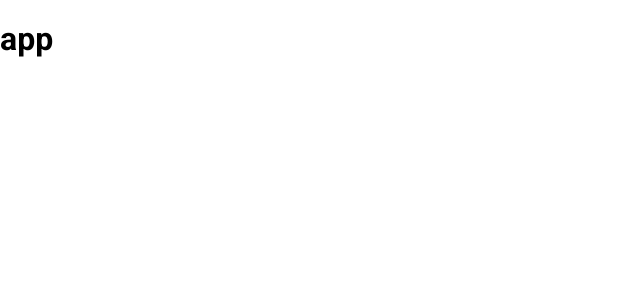
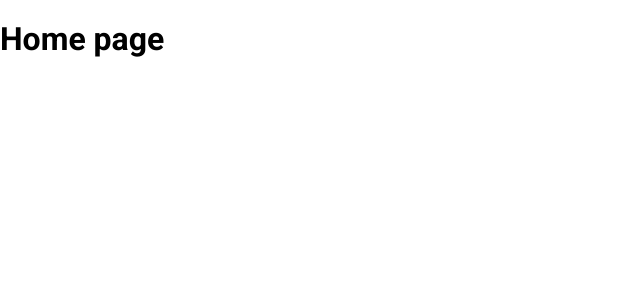
Before and after one commit to ngoducquan2701/tiktok-ui-react, a React (Create React App) app: page / in a window 1280 px wide. Shown: the top 300 px of the page, without its empty margins (0-640 px from the left). Built offline with nearby package versions, Linux system fonts and the light colour scheme.

Commit message:
Configuration routes

```diff
--- a/package.json
+++ b/package.json
@@ -9,6 +9,7 @@
     "normalize.css": "^8.0.1",
     "react": "^18.1.0",
     "react-dom": "^18.1.0",
+    "react-router-dom": "^6.3.0",
     "react-scripts": "5.0.1",
     "web-vitals": "^2.1.4"
   },
--- a/src/App.js
+++ b/src/App.js
@@ -1,8 +1,18 @@
+import { BrowserRouter as Router, Routes, Route } from 'react-router-dom';
+import { publicRoutes } from '~/routes';
+
 function App() {
     return (
-        <div className="app">
-            <h1>app</h1>
-        </div>
+        <Router>
+            <div className="app">
+                <Routes>
+                    {publicRoutes.map((route, index) => {
+                        const Page = route.component;
+                        return <Route key={index} path={route.path} element={<Page />} />;
+                    })}
+                </Routes>
+            </div>
+        </Router>
     );
 }
 
--- /dev/null
+++ b/src/pages/Following/index.js
@@ -0,0 +1,5 @@
+function Following() {
+    return <h1>Following</h1>;
+}
+
+export default Following;
--- /dev/null
+++ b/src/pages/Home/index.js
@@ -0,0 +1,5 @@
+function Home() {
+    return <h1>Home page</h1>;
+}
+
+export default Home;
--- /dev/null
+++ b/src/pages/Profile/index.js
@@ -0,0 +1,5 @@
+function Profile() {
+    return <h1>Profile page</h1>;
+}
+
+export default Profile;
--- /dev/null
+++ b/src/routes/index.js
@@ -0,0 +1,13 @@
+import HomePage from '~/pages/Home';
+import FollowingPage from '~/pages/Following';
+import ProfilePage from '~/pages/Profile';
+
+const publicRoutes = [
+    { path: '/', component: HomePage },
+    { path: '/following', component: FollowingPage },
+    { path: '/profile', component: ProfilePage },
+];
+
+const praviteRoute = [];
+
+export { publicRoutes, praviteRoute };
```
Also changed, not shown: 1 other file (tests, documents, lock files or other folders).
